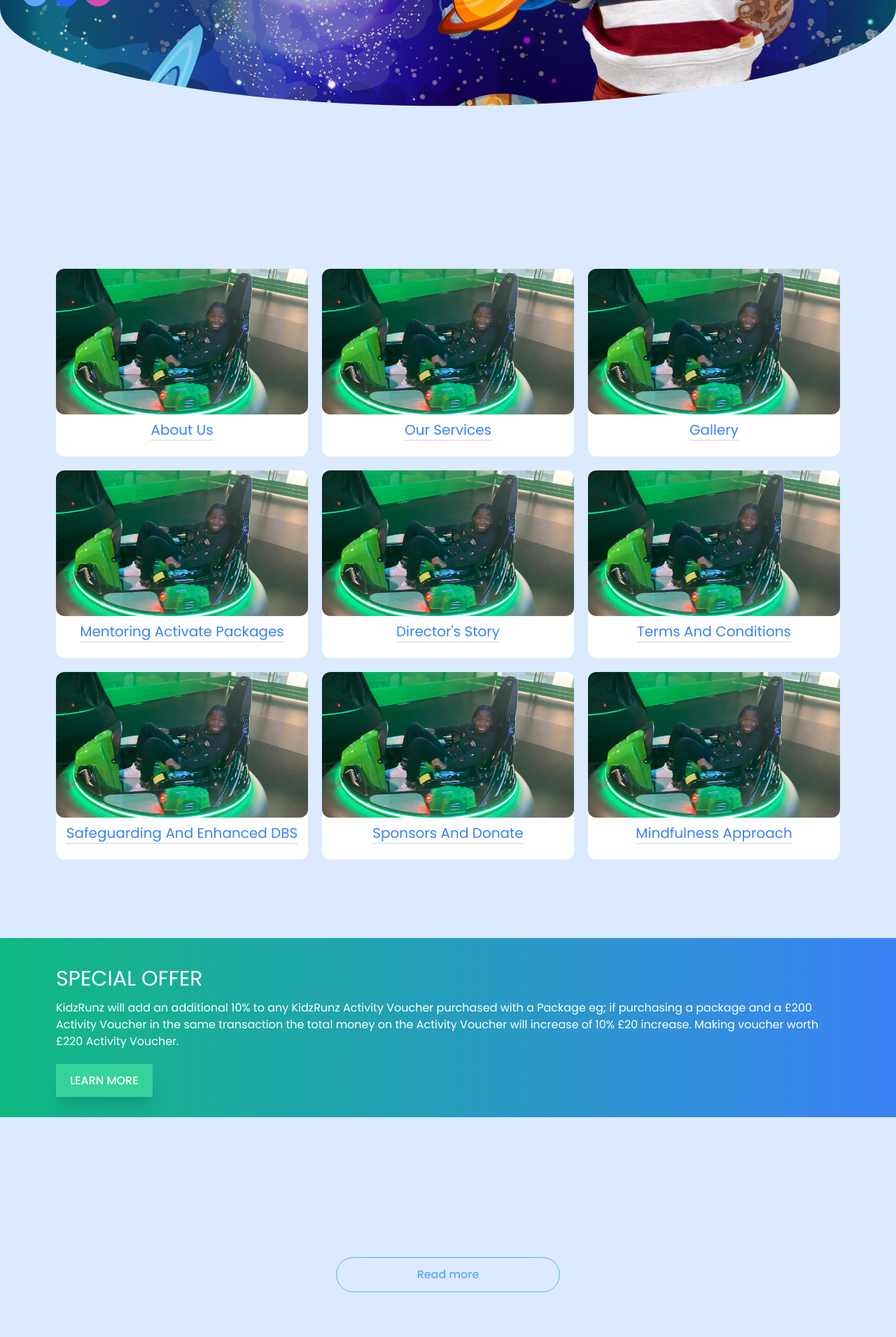
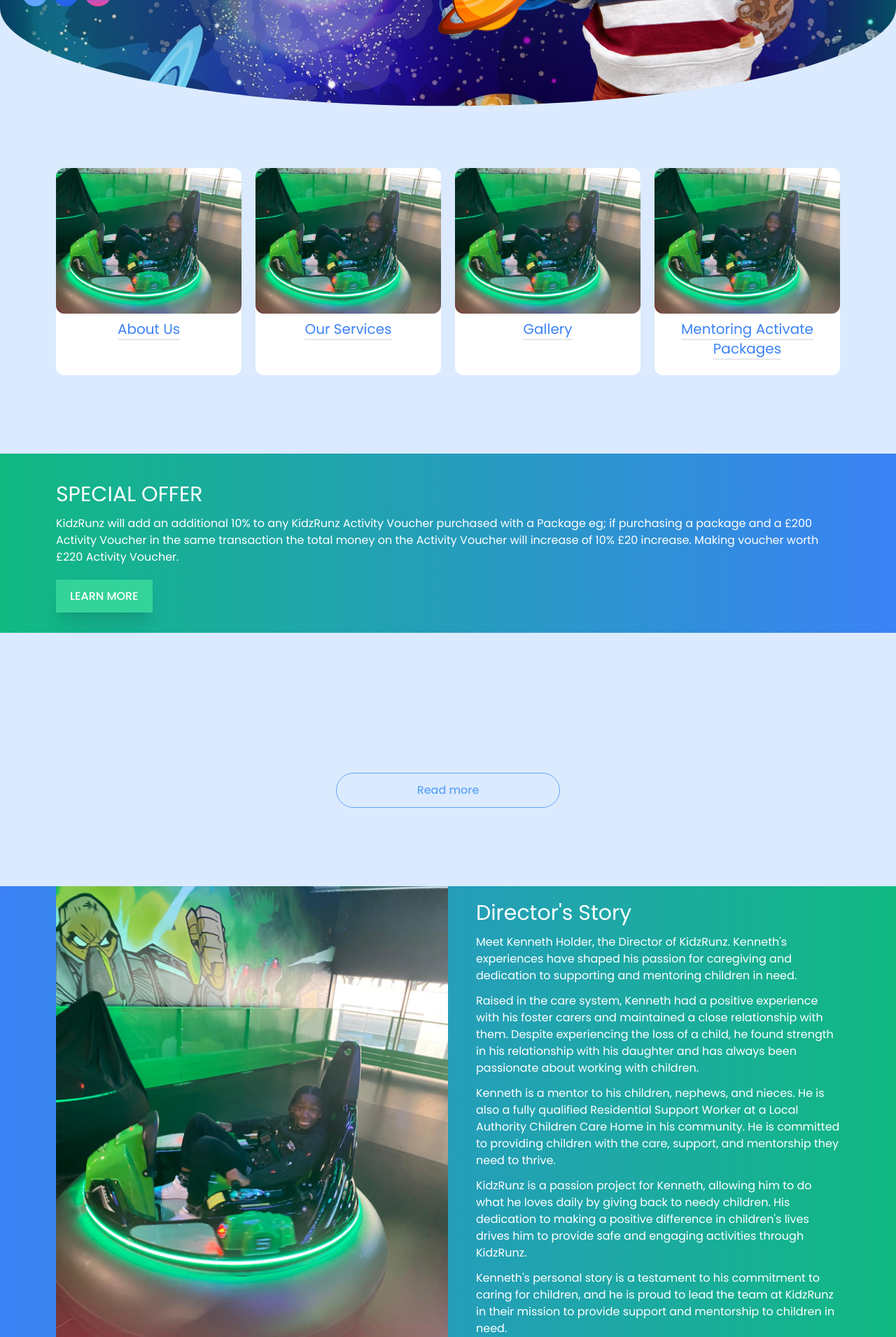
Before and after one commit to judevercetti/kidzrunz_django, a Django app: page / in a window 1280 px wide. Shown: the part 543-2453 px from the top of the page at 70% size. Run offline with Django 4.2, Linux system fonts and the light colour scheme; data that the repository does not hold is empty.

Commit message:
layout changes

```diff
--- a/templates/website/index.html
+++ b/templates/website/index.html
@@ -126,7 +126,7 @@
 			</div>
 		</div> {% endcomment %}
 
-		<div class="grid grid-cols-1 md:grid-cols-3 gap-x-5 gap-y-5 group mt-36 mx-5 md:mx-20">
+		<div class="grid grid-cols-1 md:grid-cols-4 gap-x-5 gap-y-5 group mx-5 md:mx-20">
 			{% for link_card in link_cards %}
 			<a href="{{link_card.link}}" class="bg-white  text-center w-full rounded-xl aspect-square items-center hover:bg-blue-50">
 				<img class="rounded-xl h-52 mb-2 shadow-sm object-cover w-full z-40 relative" src="{% static 'images/activities.jpg' %}" alt="">
@@ -170,13 +170,21 @@
 
 
 		<div class="flex flex-col md:flex-row md:px-20 space-y-5 md:space-x-10 bg-gradient-to-l from-green-500 to-blue-500 w-full mt-28 text-white">
-			<img class="h-96 object-cover w-full md:w-1/2 z-40 relative" src="{% static 'images/activities.jpg' %}" alt="">
+			<img class="h-96 lg:h-full object-cover w-full md:w-1/2 z-40 relative" src="{% static 'images/activities.jpg' %}" alt="">
 			<div class="w-10/12 md:w-1/2 mx-auto my-auto">
-				<h1 class="capitalize text-3xl">Lorem ipsum</h1>
-				<p class="text-base mb-8 mt-3">
-					Lorem ipsum dolor sit amet, consectetur adipiscing elit. Suspendisse vehicula lacus id tortor ultricies pulvinar. Nullam in nibh sit amet turpis euismod interdum at id elit. Proin efficitur, quam a lobortis consectetur, lorem velit tristique nisi, et venenatis metus lorem vitae metus. Proin neque arcu, volutpat sit amet dolor quis, feugiat tristique diam. Pellentesque fermentum ipsum sit amet odio porta, eget placerat ante rutrum
-				</p>
-				<a href="{% url 'console:appointment' %}" class="px-5 py-3 font-medium text-white hover:text-slate-700 shadow-xl  hover:bg-white duration-150  bg-blue-400">LEARN MORE </a>
+				<h1 class="capitalize text-3xl">Director's Story</h1>
+				<div class="text-base mb-8 mt-3 space-y-3">
+					<p>Meet Kenneth Holder, the Director of KidzRunz. Kenneth's experiences have shaped his passion for caregiving and dedication to supporting and mentoring children in need.</p>
+
+					<p>Raised in the care system, Kenneth had a positive experience with his foster carers and maintained a close relationship with them. Despite experiencing the loss of a child, he found strength in his relationship with his daughter and has always been passionate about working with children.</p>
+
+					<p>Kenneth is a mentor to his children, nephews, and nieces. He is also a fully qualified Residential Support Worker at a Local Authority Children Care Home in his community. He is committed to providing children with the care, support, and mentorship they need to thrive.</p>
+
+					<p>KidzRunz is a passion project for Kenneth, allowing him to do what he loves daily by giving back to needy children. His dedication to making a positive difference in children's lives drives him to provide safe and engaging activities through KidzRunz.</p>
+
+					<p>Kenneth's personal story is a testament to his commitment to caring for children, and he is proud to lead the team at KidzRunz in their mission to provide support and mentorship to children in need.</p>
+				</div>
+				<a href="{% url 'website:leadership' %}" class="px-5 py-3 font-medium text-white hover:text-slate-700 shadow-xl  hover:bg-white duration-150  bg-blue-400">LEARN MORE </a>
 			</div>
 		</div>
 
@@ -365,7 +373,10 @@
 
 		<div class="bg-fixed" style="background-image: url({% static 'images/space-bg.jpg'%});">
 			<div class="px-10 md:px-20 py-10 bg-opacity-50 bg-blue-500 w-full text-white text-center">
-				<p class="text-3xl mb-8 mt-3">Lorem ipsum dolor sit amet, consectetur adipiscing elit. Suspendisse vehicula lacus id tortor ultricies pulvinar. Nullam in nibh sit amet turpis euismod interdum at id elit.</p>
+				<p class="text-3xl mb-8 mt-3">
+					Your donation can make a difference! Every contribution helps us continue our mission and support those in need. Thank you for your generosity and for being a part of our community.
+				</p>
+				<a href="" class="px-10 py-3 font-semibold text-white hover:text-blue-500 shadow-xl  hover:bg-white duration-150  bg-blue-400">DONATE</a>
 			</div>
 		</div>
 	</div>
--- a/website/urls.py
+++ b/website/urls.py
@@ -12,12 +12,13 @@ urlpatterns = [
     path('services', views.services, name='services'),
     path('consultation', views.consultation, name='consultation'),
     path('contact', views.contactus, name='contact'),
-    path('terms-and-conditions', views.termsandconditions, name='terms-and-conditions'),
+    # path('terms-and-conditions', views.termsandconditions, name='terms-and-conditions'),
     path('safeguarding-and-enhanced-dbs', views.safeguardingandenhanceddbs, name='safeguarding-and-enhanced-dbs'),
     path('who-cams-are', views.who_cams_are, name='who-cams-are'),
     path('mindfulness-approach', views.mindfuless_approach, name='mindfulness-approach'),
     path('cams-pace-approach', views.cams_pace_approach, name='cams-pace-approach'),
 
     path('blog', views.blog, name='blog'),
+    path('blog/terms-and-conditions', views.termsandconditions, name='terms-and-conditions'),
     path('blog/<slug:slug>', views.blog_details, name='blog-details'),
 ]
--- a/website/views.py
+++ b/website/views.py
@@ -32,49 +32,49 @@ def index(request):
             # 'description': 'Packages aimed at youths',
             'image': '',
             'link': '/activities'
-        },
-        {
-            'title': 'Director\'s Story',
-            # 'description': 'Meet Kenneth Holder',
-            'image': '',
-            'link': '/leadership'
-        },
+        }
+        # {
+        #     'title': 'Director\'s Story',
+        #     # 'description': 'Meet Kenneth Holder',
+        #     'image': '',
+        #     'link': '/leadership'
+        # },
         # {
         #     'title': 'Mission and Ethos',
         #     # 'description': 'To give back to the community',
         #     'image': '',
         #     'link': '/mission'
         # },
-        {
-            'title': 'Terms and Conditions',
-            # 'description': None,
-            'image': '',
-            'link': '/terms-and-conditions'
-        },
-        {
-            'title': 'Safeguarding and Enhanced DBS',
-            # 'description': None,
-            'image': '',
-            'link': '/safeguarding-and-enhanced-dbs'
-        },
-        {
-            'title': 'Sponsors and donate',
-            # 'description': None,
-            'image': '',
-            'link': ''
-        },
+        # {
+        #     'title': 'Terms and Conditions',
+        #     # 'description': None,
+        #     'image': '',
+        #     'link': '/terms-and-conditions'
+        # },
+        # {
+        #     'title': 'Safeguarding and Enhanced DBS',
+        #     # 'description': None,
+        #     'image': '',
+        #     'link': '/safeguarding-and-enhanced-dbs'
+        # },
+        # {
+        #     'title': 'Sponsors and donate',
+        #     # 'description': None,
+        #     'image': '',
+        #     'link': ''
+        # },
         # {
         #     'title': 'Who CAMS are',
         #     # 'description': 'Child Activity Mentor Support (CAMS)',
         #     'image': '',
         #     'link': '/who-cams-are'
         # },
-        {
-            'title': 'Mindfulness approach',
-            # 'description': 'We take a mindfulness approach',
-            'image': '',
-            'link': '/mindfulness-approach'
-        },
+        # {
+            # 'title': 'Mindfulness approach',
+            # # 'description': 'We take a mindfulness approach',
+            # 'image': '',
+            # 'link': '/mindfulness-approach'
+        # },
         # {
         #     'title': 'CAMS PACE APPROACH',
         #     # 'description': 'Creating a safe and nurturing environment',
```
